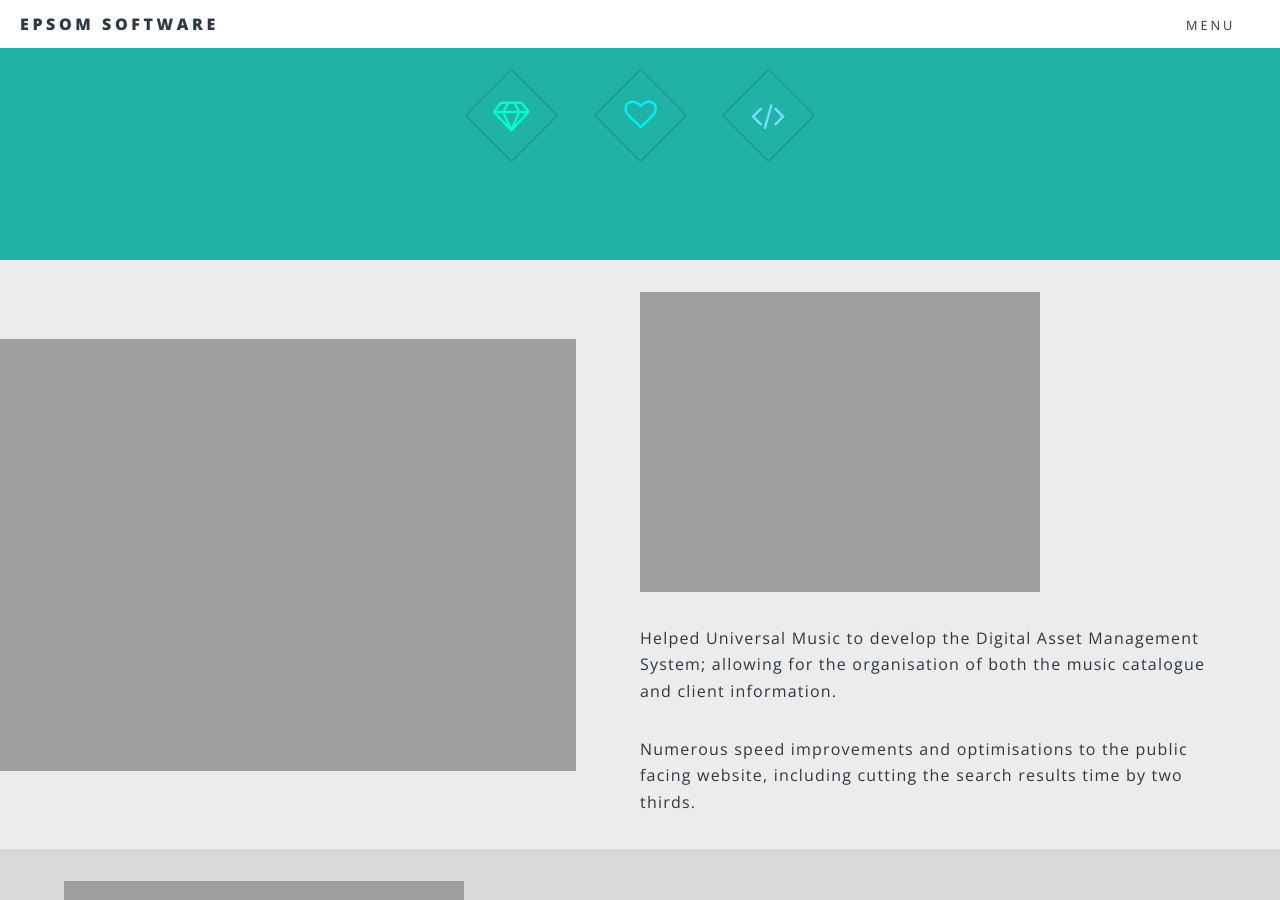
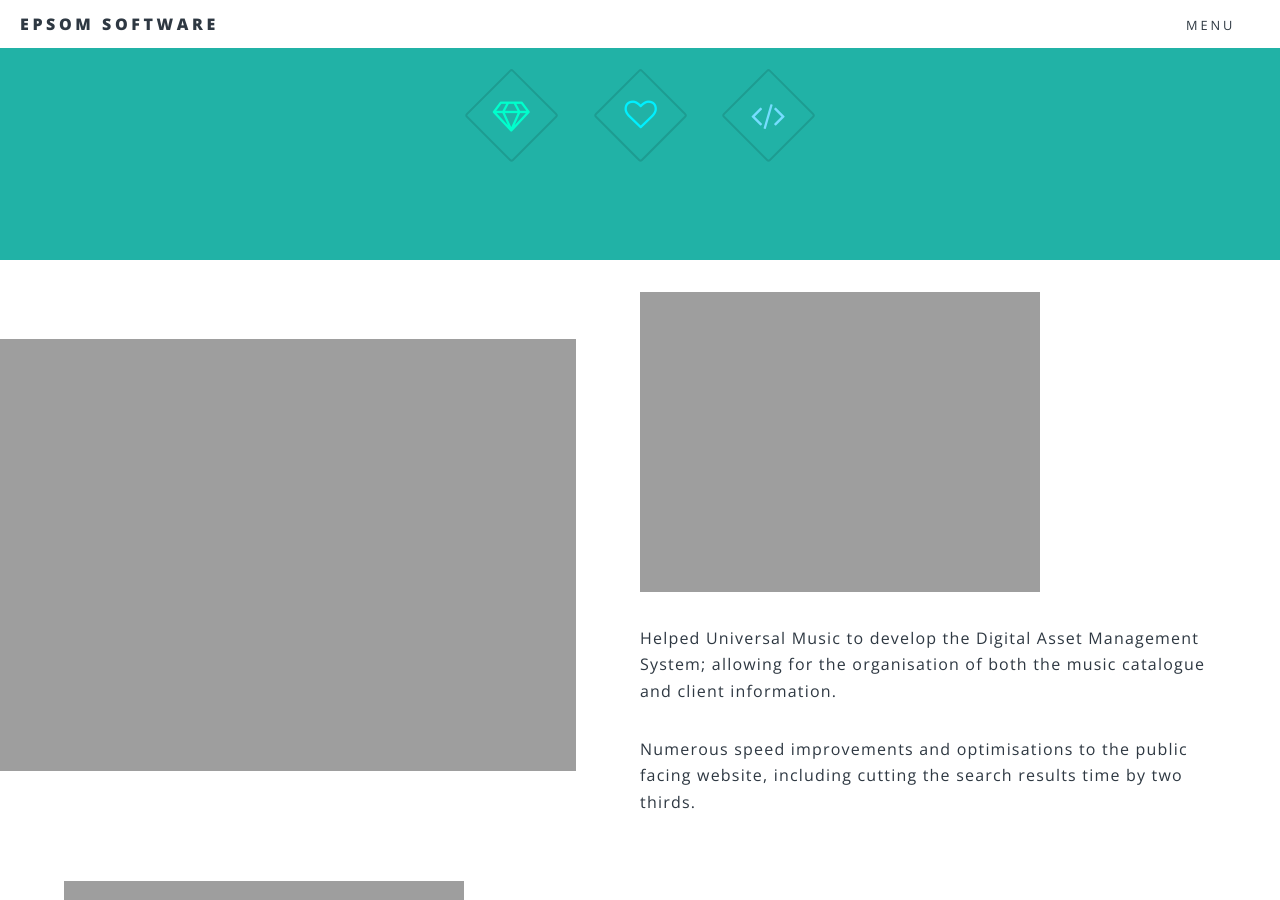
Before and after one commit to epsom-software/pages-test, a Jekyll site: the page built from index.html, in a window 1280 px wide and 900 px high, scrolled down 1161 px. Built offline with Jekyll 4.4.1, drawn with Linux system fonts in a browser that asks for light colours.

Commit message:
no message

```diff
--- a/css/main.scss
+++ b/css/main.scss
@@ -984,13 +984,15 @@
 
 		&:nth-child(2n) {
 			@include vendor('flex-direction', 'row-reverse');
+			opacity: 0.8;
 		}
 
 		@for $i from 1 through _misc(max-spotlights) {
 			$j: 0.075 * $i;
 
 			&:nth-child(#{$i}) {
-				background-color: rgba(0,0,0, $j);
+				//background-color: rgba(0,0,0, $j);
+				opacity: $i;
 			}
 		}
 
```
